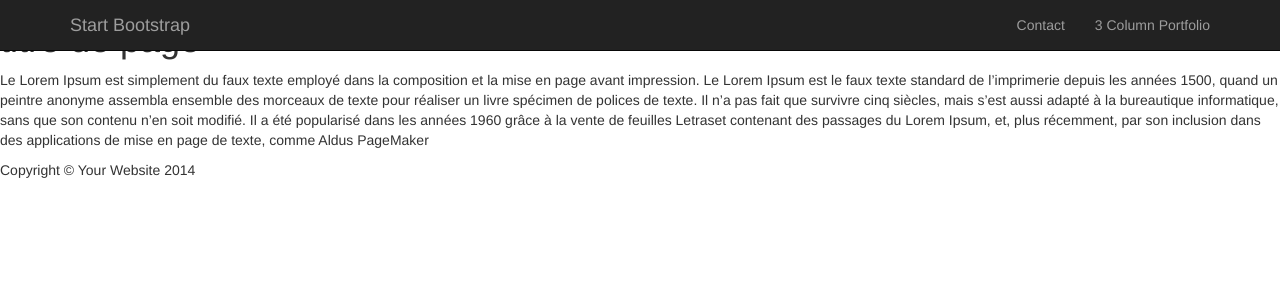
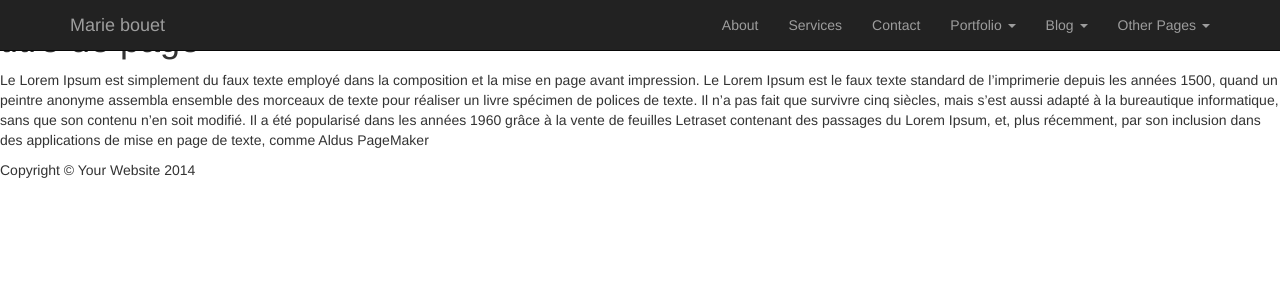
Before and after one commit to marihy/marihy.github.io, a Jekyll site: the page built from _posts/2015-11-25-billet3.md, in a window 1280 px wide. Shown: the top 300 px of the page. Built offline with Jekyll 4.4.1, drawn with Linux system fonts in a browser that asks for light colours; nearby versions of some CDN libraries; library files that are not in the unit come from our copies.

Commit message:
Update header.html

```diff
--- a/_includes/header.html
+++ b/_includes/header.html
@@ -1,28 +1,84 @@
 
 
-      <!-- Navigation -->
+    <!-- Navigation -->
     <nav class="navbar navbar-inverse navbar-fixed-top" role="navigation">
         <div class="container">
             <!-- Brand and toggle get grouped for better mobile display -->
             <div class="navbar-header">
                 <button type="button" class="navbar-toggle" data-toggle="collapse" data-target="#bs-example-navbar-collapse-1">
-
+                    <span class="sr-only">Toggle navigation</span>
+                    <span class="icon-bar"></span>
+                    <span class="icon-bar"></span>
                     <span class="icon-bar"></span>
                 </button>
-                <a class="navbar-brand" href="index.html">Start Bootstrap</a>
+                <a class="navbar-brand" href="index.html">Marie bouet</a>
             </div>
             <!-- Collect the nav links, forms, and other content for toggling -->
             <div class="collapse navbar-collapse" id="bs-example-navbar-collapse-1">
                 <ul class="nav navbar-nav navbar-right">
-
+                    <li>
+             <!--liens menu-->
+             <a href="about.html">About</a>
+                    </li>
+                    <li>
+                        <a href="services.html">Services</a>
+                    </li>
                     <li>
                         <a href="contact.html">Contact</a>
                     </li>
-
+                    <li class="dropdown">
+                        <a href="#" class="dropdown-toggle" data-toggle="dropdown">Portfolio <b class="caret"></b></a>
+                        <ul class="dropdown-menu">
+                            <li>
+                        <!--colonnes-->
+                        <a href="portfolio-1-col.html">1 Column Portfolio</a>
+                            </li>
+                            <li>
+                                <a href="portfolio-2-col.html">2 Column Portfolio</a>
+                            </li>
                             <li>
                                 <a href="portfolio-3-col.html">3 Column Portfolio</a>
                             </li>
-
+                            <li>
+                                <a href="portfolio-4-col.html">4 Column Portfolio</a>
+                            </li>
+                            <li>
+                                <a href="portfolio-item.html">Single Portfolio Item</a>
+                            </li>
+                        </ul>
+                    </li>
+                    <li class="dropdown">
+                        <a href="#" class="dropdown-toggle" data-toggle="dropdown">Blog <b class="caret"></b></a>
+                        <ul class="dropdown-menu">
+                            <li>
+                                <a href="blog-home-1.html">Blog Home 1</a>
+                            </li>
+                            <li>
+                                <a href="blog-home-2.html">Blog Home 2</a>
+                            </li>
+                            <li>
+                                <a href="blog-post.html">Blog Post</a>
+                            </li>
+                        </ul>
+                    </li>
+                    <li class="dropdown">
+                        <a href="#" class="dropdown-toggle" data-toggle="dropdown">Other Pages <b class="caret"></b></a>
+                        <ul class="dropdown-menu">
+                            <li>
+                                <a href="full-width.html">Full Width Page</a>
+                            </li>
+                            <li>
+                                <a href="sidebar.html">Sidebar Page</a>
+                            </li>
+                            <li>
+                                <a href="faq.html">FAQ</a>
+                            </li>
+                            <li>
+                                <a href="404.html">404</a>
+                            </li>
+                            <li>
+                                <a href="pricing.html">Pricing Table</a>
+                            </li>
                         </ul>
                     </li>
                 </ul>
```
